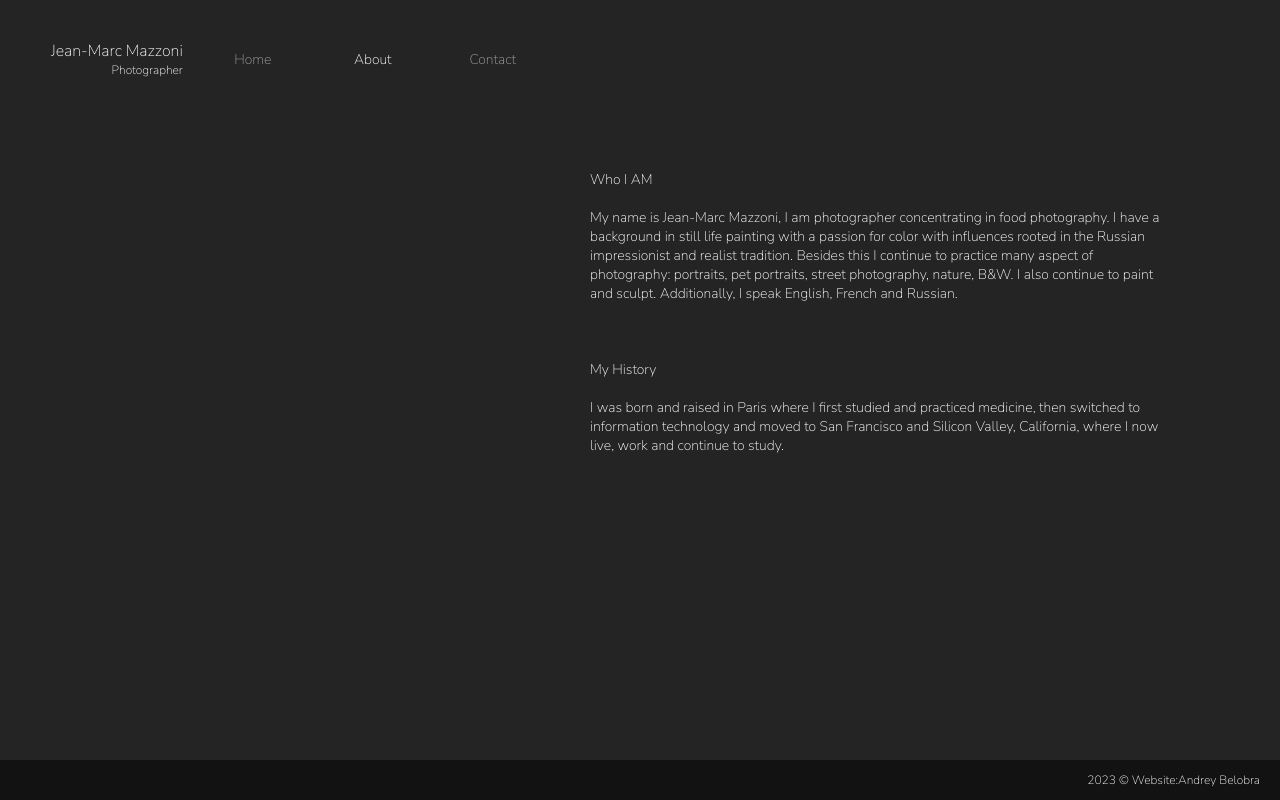
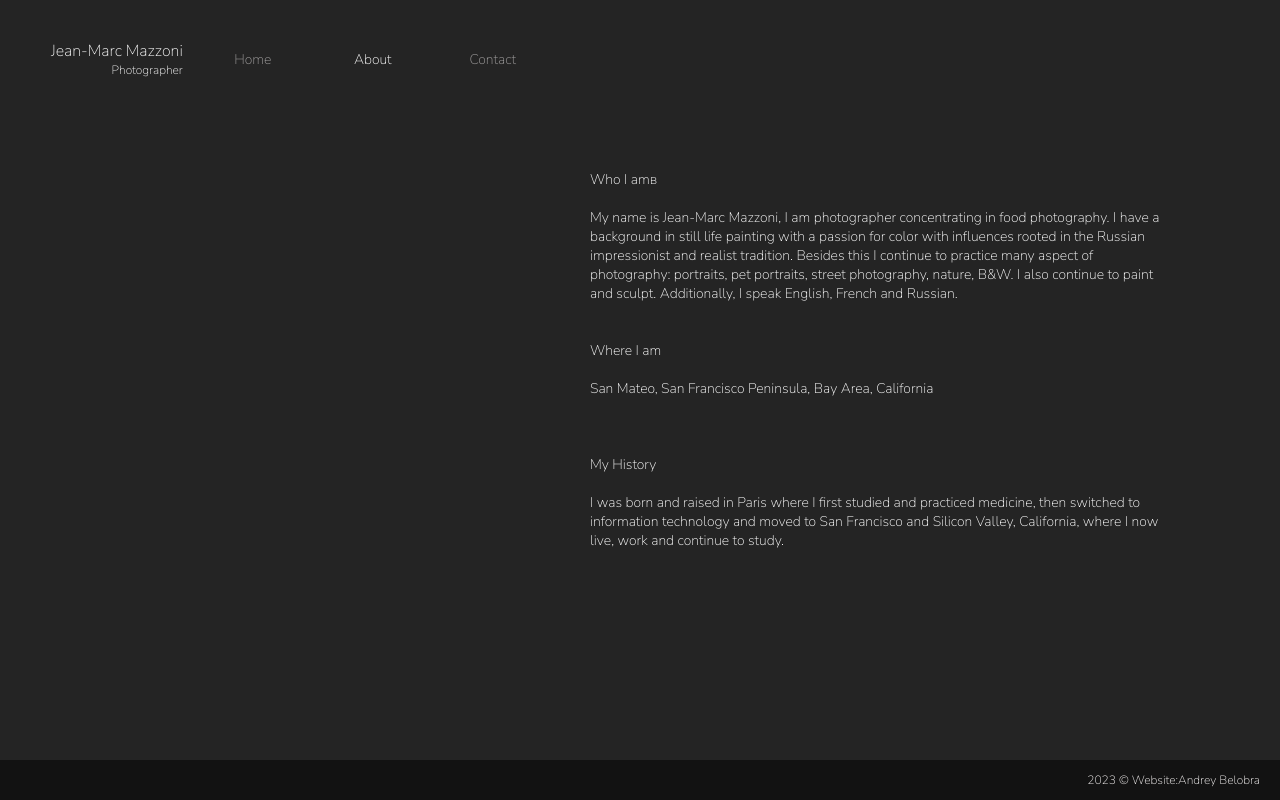
Before and after one commit to ABDF87/jmm, a Next.js app: page /about in a window 1280 px wide. Built offline with nearby package versions, Linux system fonts and the light colour scheme.

Commit message:
add location

```diff
--- a/app/about/page.tsx
+++ b/app/about/page.tsx
@@ -3,7 +3,6 @@
 import styles from '../styles/about.module.css';
 import Footer from '@/components/Footer';
 import Title from '@/components/Title';
-
 
 const About = () => {
   return (
@@ -12,7 +11,7 @@
         <Title />
         <div className={styles.aboutContainer}>
           <p className={styles.text}>
-            Who I AM
+            Who I amв
             <br />
             <br />
             My name is Jean-Marc Mazzoni, I am photographer concentrating in
@@ -22,6 +21,13 @@
             practice many aspect of photography: portraits, pet portraits,
             street photography, nature, B&W. I also continue to paint and
             sculpt. Additionally, I speak English, French and Russian.
+            <br />
+            <br />
+            <br />
+            Where I am
+            <br />
+            <br />
+            San Mateo, San Francisco Peninsula, Bay Area, California
           </p>
 
           <br />
--- a/app/page.tsx
+++ b/app/page.tsx
@@ -50,6 +50,7 @@
           (a: any, b: any) =>
             a.attributes.number_in_order - b.attributes.number_in_order
         );
+
         const loadedPhotos = filteredData.map((photoItem: any) => {
 
           const photoId = photoItem.id;
--- a/components/ImageModal.tsx
+++ b/components/ImageModal.tsx
@@ -1,7 +1,7 @@
 import React, { useState, useEffect, use } from 'react';
 import Modal from 'react-modal';
 import { AiOutlineRight, AiOutlineLeft } from 'react-icons/ai';
-import Image from 'next/image';
+
 interface ImageModalProps {
   isOpen: boolean;
   onClose: () => void;
```
Also changed, not shown: app/layout.tsx (+2 -2 lines).
